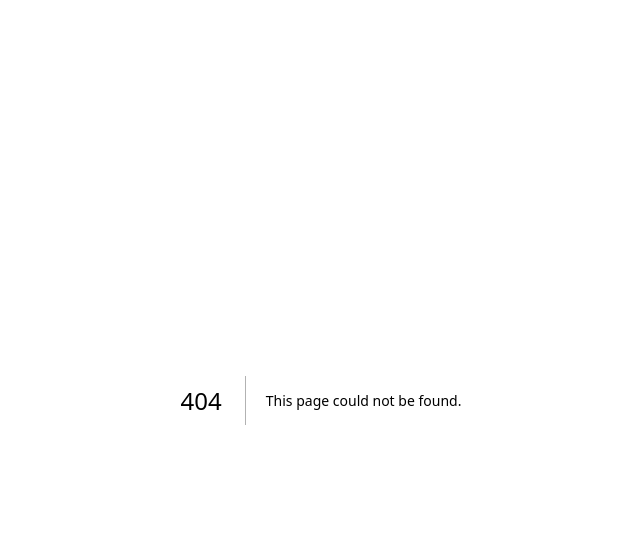
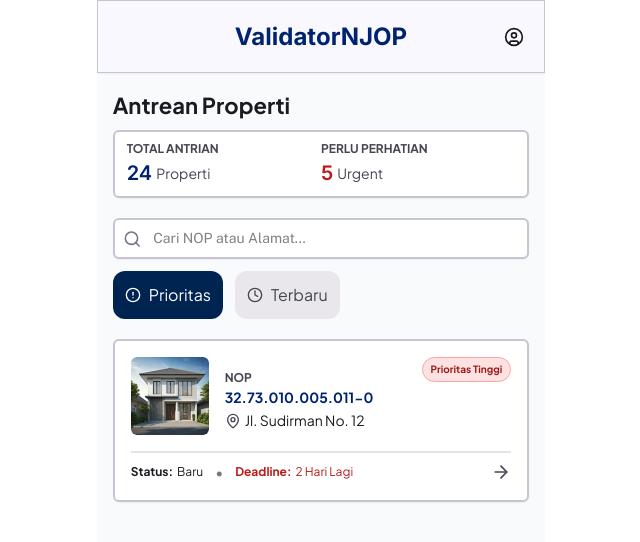
Before and after one commit to mieraaaa/Validator-NJOP, a Next.js app: page /antrean-properti in a window 1280 px wide. Before the commit this address had no page. Shown: the top 542 px of the page, without its empty margins (319-959 px from the left). Built offline with nearby package versions, Linux system fonts and the light colour scheme.

Commit message:
Menambahkan halaman antrean-properti

```diff
--- /dev/null
+++ b/app/antrean-properti/page.tsx
@@ -0,0 +1,102 @@
+import Image from "next/image";
+import { CircleUser, Search, CircleAlert, Clock, MapPin, ArrowRight } from 'lucide-react';
+
+export default function Home() {
+  return (
+    <main className="w-full max-w-md mx-auto min-h-screen relative overflow-hidden bg-[#f8fafc]">
+
+      {/* Header */}
+      <header className="bg-[#FAF8FF] w-full h-[73px] sticky top-0 flex justify-end items-center border border-[#C5C5D3] shadow-xs">
+        <h1 className="text-[#00236F] font-bold font-mono text-[24px] absolute left-1/2 -translate-x-1/2">ValidatorNJOP</h1>
+        <CircleUser className="flex size-5 text-[#1A1B21] mr-5"/>
+      </header>
+
+      {/* Content */}
+      <div className="w-[93%] mx-auto mt-4">
+        <h2 className="font-bold text-[22px] text-[#1A1B21]">Antrean Properti</h2>
+        {/* Card Total Antrian Properti */}
+        <div className="w-full p-2 mt-2 px-3 bg-white border-2 border-[#C5C5D3] rounded-md shadow-xs justify-items-start items-center grid grid-cols-2">
+            <div className="text-left">
+                <p className="font-bold text-[12px] text-[#444651]">TOTAL ANTRIAN</p>
+                <div className="flex items-center gap-1">
+                    <span className="font-mono font-semibold text-[20px] text-[#00236F]">24</span>
+                    <p className="text-[14px] text-[#444651]">Properti</p>
+                </div>
+            </div>
+            <div className="text-left">
+                <p className="font-bold text-[12px] text-[#444651]">PERLU PERHATIAN</p>
+                <div className="flex items-center gap-1">
+                    <span className="font-mono font-semibold text-[20px] text-[#BA1A1A]">5</span>
+                    <p className="text-[14px] text-[#444651]">Urgent</p>
+                </div>
+            </div>
+        </div>
+        {/* Search Bar */}
+        <div className="w-full bg-white border-2 border-[#C5C5D3] rounded-md mt-5 py-2 px-2 shadow-xs placeholder:text-[#6B7280] text-black flex items-center gap-2">
+            <Search className="flex size-5 text-[#757682]"/>
+            <input id="search" type="text" name="search"
+                placeholder="Cari NOP atau Alamat..."
+                className="w-full ml-1 outline-none focus:ring-0 font-public-sans text-[14px]"
+            />
+        </div>
+        {/* Filter */}
+        <div className="w-full mx-auto mt-3 flex justify-start items-center gap-3">
+            <button type="button"
+                className="bg-[#002452] text-white text-[16px] py-3 px-3 rounded-xl flex justify-center items-center gap-2">
+                    <CircleAlert className="size-4 text-white"/>
+                    Prioritas
+            </button>
+            <button type="button"
+                className="bg-[#E9E7EC] text-[#44474F] text-[16px] py-3 px-3 rounded-xl flex justify-center items-center gap-2">
+                    <Clock className="size-4 text-[#44474F]"/>
+                    Terbaru
+            </button>
+        </div>
+
+        {/* List Properti */}
+        {/* Card 1 */}
+        <div className="w-full bg-white border-2 border-[#C5C5D3] rounded-md mt-5 py-4 px-4 shadow-xs">
+            <div className="flex gap-4">
+                <Image
+                    src="/images/antrean-properti/rumah-1.svg"
+                    alt="Foto Rumah 1"
+                    width={78}
+                    height={78}
+                    className="shrink-0 object-cover rounded-md"
+                />
+                <div className="w-full flex justify-between items-start gap-2">
+                    <div className="pt-3 flex flex-col min-w-0">
+                        <h3 className="font-bold text-[12px] text-[#444651]">NOP</h3>
+                        <p className="font-bold text-[14px] text-[#00236F]">32.73.010.005.011-0</p>
+                        <div className="flex items-center gap-1 mt-1">
+                            <MapPin className="size-4 shrink-0 text-[#444651]"/>
+                            <p className="text-[14px] text-[#1A1B21] leading-tight line-clamp-1">Jl. Sudirman No. 12</p>
+                        </div>
+                    </div>
+                    <div className="bg-[#FEE2E2] border border-[#FCA5A5] text-[#991B1B] font-bold text-[10px] rounded-2xl py-1 px-2 whitespace-nowrap shrink-0">
+                        Prioritas Tinggi
+                    </div>
+                </div>
+            </div>
+            <hr className="border-[#E3E1E9] mt-4 mb-2 border-t-2"></hr>
+            <div className="w-full flex justify-between items-center gap-2">
+                <div className="text-[12px] flex flex-wrap items-center gap-x-3 gap-y-1">
+                    <div className="flex gap-1 text-[#1A1B21]">
+                        <span className="font-bold">Status:</span>
+                        Baru
+                    </div>
+                    <span className="text-[#757682] text-[15px] hidden sm:block">•</span>
+                    <div className="flex gap-1 text-[#BA1A1A]">
+                        <span className="font-bold">Deadline:</span>
+                        2 Hari Lagi
+                    </div>
+                </div>
+                <button type="button" className="shrink-0">
+                    <ArrowRight className="size-5 text-[#444651]"/>
+                </button>
+            </div>
+        </div>
+      </div>
+    </main>
+  );
+}
```
Also changed, not shown: public/images/antrean-properti/filter-prioritas.svg (added), public/images/antrean-properti/rumah-1.svg (added).
